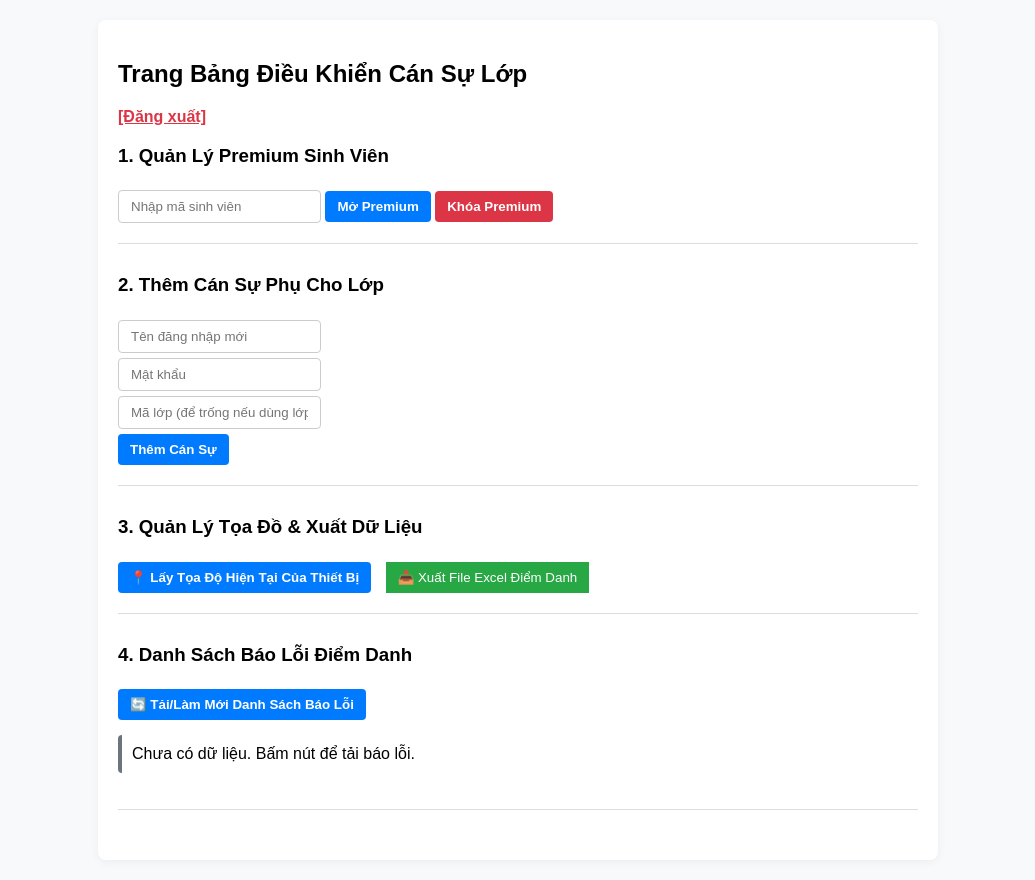
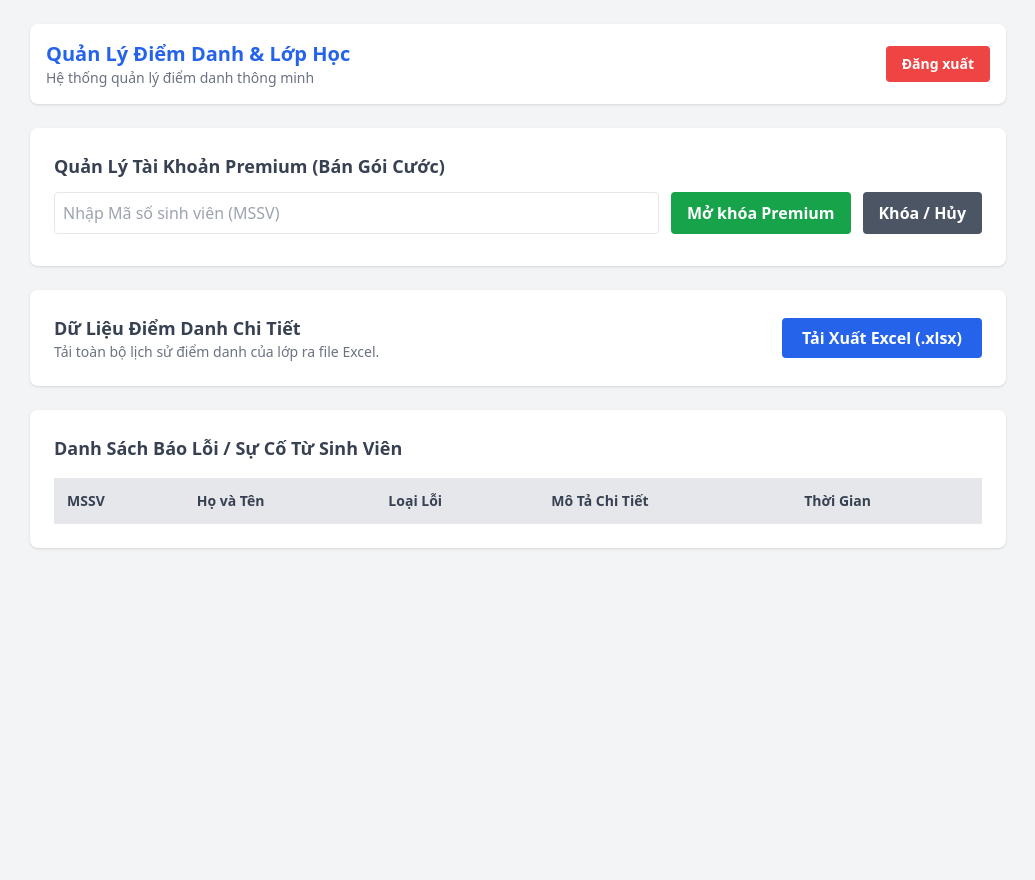
Before and after one commit to dungnguyentien1103-wq/-i-m-Danh-L-p, a Python web app: template templates/class_admin.html in a window 1280 px wide. Shown: the whole page, without its empty margins (122-1157 px from the left). After the commit the page ends 549 px from the top, so only its background shows below. Run offline with Jinja, Linux system fonts and the light colour scheme; the template is opened without the code that fills it, so the values that code supplies are empty; some libraries are stand-ins or nearby versions.

Commit message:
Update class_admin.html

```diff
--- a/templates/class_admin.html
+++ b/templates/class_admin.html
@@ -3,137 +3,119 @@
 <head>
     <meta charset="UTF-8">
     <meta name="viewport" content="width=device-width, initial-scale=1.0">
-    <title>Cán Sự Lớp - Quản Lý Điểm Danh</title>
-    <style>
-        body { font-family: Arial, sans-serif; margin: 20px; background-color: #f8f9fa; }
-        .container { max-width: 800px; margin: 0 auto; background: white; padding: 20px; border-radius: 8px; box-shadow: 0 2px 10px rgba(0,0,0,0.05); }
-        .section { margin-bottom: 30px; border-bottom: 1px solid #ddd; padding-bottom: 20px; }
-        input, button { padding: 8px 12px; margin-top: 5px; border-radius: 4px; border: 1px solid #ccc; }
-        button { background: #007bff; color: white; border: none; cursor: pointer; font-weight: bold; }
-        button:hover { background: #0056b3; }
-        .btn-danger { background: #dc3545; }
-        .btn-danger:hover { background: #bd2130; }
-        .btn-success { background: #28a745; color: white; text-decoration: none; display: inline-block; }
-        .btn-success:hover { background: #218838; }
-        ul { list-style-type: none; padding-left: 0; }
-        li { background: #f1f3f5; padding: 10px; border-radius: 4px; margin-bottom: 8px; border-left: 4px solid #ffc107; }
-    </style>
+    <title>Trang Quản Trị Cán Sự Lớp</title>
+    <script src="https://cdn.tailwindcss.com"></script>
 </head>
-<body>
-<div class="container">
-    <h2>Trang Bảng Điều Khiển Cán Sự Lớp</h2>
-    <p><a href="/logout" style="color: #dc3545; font-weight: bold;">[Đăng xuất]</a></p>
-
-    <!-- 1. Quản lý Premium -->
-    <div class="section">
-        <h3>1. Quản Lý Premium Sinh Viên</h3>
-        <input type="text" id="target_student_id" placeholder="Nhập mã sinh viên">
-        <button onclick="togglePremium(1)">Mở Premium</button>
-        <button onclick="togglePremium(0)" class="btn-danger">Khóa Premium</button>
+<body class="bg-gray-100 font-sans">
+    <div class="container mx-auto p-6 max-w-5xl">
+        <!-- Header -->
+        <div class="flex justify-between items-center mb-6 bg-white p-4 rounded-lg shadow">
+            <div>
+                <h1 class="text-xl font-bold text-blue-600">Quản Lý Điểm Danh & Lớp Học</h1>
+                <p class="text-sm text-gray-500">Hệ thống quản lý điểm danh thông minh</p>
+            </div>
+            <a href="/logout" class="bg-red-500 text-white px-4 py-2 rounded hover:bg-red-600 text-sm font-semibold transition">Đăng xuất</a>
         </div>
 
-    <!-- 2. Tạo cán sự phụ -->
-    <div class="section">
-        <h3>2. Thêm Cán Sự Phụ Cho Lớp</h3>
-        <input type="text" id="sub_username" placeholder="Tên đăng nhập mới"><br>
-        <input type="password" id="sub_password" placeholder="Mật khẩu"><br>
-        <input type="text" id="sub_class" placeholder="Mã lớp (để trống nếu dùng lớp hiện tại)"><br>
-        <button onclick="createSubAdmin()">Thêm Cán Sự</button>
+        <!-- Cấp quyền Premium thương mại hóa -->
+        <div class="bg-white p-6 rounded-lg shadow mb-6">
+            <h2 class="text-lg font-semibold mb-3 text-gray-700">Quản Lý Tài Khoản Premium (Bán Gói Cước)</h2>
+            <div class="flex flex-col sm:flex-row gap-3">
+                <input type="text" id="student_id" placeholder="Nhập Mã số sinh viên (MSSV)" class="border p-2 rounded flex-1 focus:outline-none focus:ring-2 focus:ring-blue-500">
+                <button onclick="updatePremium(1)" class="bg-green-600 text-white px-4 py-2 rounded hover:bg-green-700 font-semibold transition">Mở khóa Premium</button>
+                <button onclick="updatePremium(0)" class="bg-gray-600 text-white px-4 py-2 rounded hover:bg-gray-700 font-semibold transition">Khóa / Hủy</button>
+            </div>
+            <p id="msg" class="text-sm mt-2 font-medium"></p>
         </div>
 
-    <!-- 3. Quản Lý Tọa Đồ & Xuất Dữ Liệu -->
-    <div class="section">
-        <h3>3. Quản Lý Tọa Đồ & Xuất Dữ Liệu</h3>
-        <button onclick="useCurrentLocation()">📍 Lấy Tọa Độ Hiện Tại Của Thiết Bị</button>
-        <a href="/api/class-admin/export-excel" class="btn-success" style="margin-left: 10px; padding: 8px 12px; font-size: 13.33px;">📥 Xuất File Excel Điểm Danh</a>
+        <!-- Xuất Excel -->
+        <div class="bg-white p-6 rounded-lg shadow mb-6 flex flex-col sm:flex-row justify-between items-center gap-4">
+            <div>
+                <h2 class="text-lg font-semibold text-gray-700">Dữ Liệu Điểm Danh Chi Tiết</h2>
+                <p class="text-sm text-gray-500">Tải toàn bộ lịch sử điểm danh của lớp ra file Excel.</p>
+            </div>
+            <a href="/api/class-admin/export-excel" class="bg-blue-600 text-white px-5 py-2 rounded hover:bg-blue-700 font-semibold transition text-center">Tải Xuất Excel (.xlsx)</a>
         </div>
 
-    <!-- 4. Danh Sách Báo Lỗi Từ Sinh Viên -->
-    <div class="section">
-        <h3>4. Danh Sách Báo Lỗi Điểm Danh</h3>
-        <button onclick="loadErrors()">🔄 Tải/Làm Mới Danh Sách Báo Lỗi</button>
-        <ul id="errorList" style="margin-top: 15px;">
-            <li style="border-left-color: #6c757d; background: #fff;">Chưa có dữ liệu. Bấm nút để tải báo lỗi.</li>
-        </ul>
+        <!-- Bảng danh sách báo lỗi từ sinh viên -->
+        <div class="bg-white p-6 rounded-lg shadow">
+            <h2 class="text-lg font-semibold mb-4 text-gray-700">Danh Sách Báo Lỗi / Sự Cố Từ Sinh Viên</h2>
+            <div class="overflow-x-auto">
+                <table class="w-full text-left border-collapse">
+                    <thead>
+                        <tr class="bg-gray-200 text-sm text-gray-700">
+                            <th class="p-3 border">MSSV</th>
+                            <th class="p-3 border">Họ và Tên</th>
+                            <th class="p-3 border">Loại Lỗi</th>
+                            <th class="p-3 border">Mô Tả Chi Tiết</th>
+                            <th class="p-3 border">Thời Gian</th>
+                        </tr>
+                    </thead>
+                    <tbody id="errorTableBody" class="text-sm text-gray-600">
+                        <!-- Dữ liệu được nạp tự động qua JavaScript -->
+                    </tbody>
+                </table>
+            </div>
         </div>
     </div>
 
     <script>
-    // Quản lý Premium
-    async function togglePremium(status) {
-        const studentId = document.getElementById('target_student_id').value.trim();
-        if (!studentId) {
-            alert('Vui lòng nhập Mã sinh viên!');
+        // Xử lý bật/tắt gói Premium
+        async function updatePremium(status) {
+            const student_id = document.getElementById('student_id').value.trim();
+            const msg = document.getElementById('msg');
+
+            if (!student_id) {
+                msg.innerText = "Vui lòng nhập Mã số sinh viên!";
+                msg.className = "text-sm mt-2 text-red-500 font-medium";
                 return;
             }
+
+            try {
                 const res = await fetch('/api/class-admin/toggle-student-premium', {
                     method: 'POST',
                     headers: {'Content-Type': 'application/json'},
-            body: JSON.stringify({ student_id: studentId, status: status })
+                    body: JSON.stringify({ student_id, status })
                 });
                 const data = await res.json();
-        alert(data.message);
+                msg.innerText = data.message;
+                msg.className = data.success ? "text-sm mt-2 text-green-600 font-medium" : "text-sm mt-2 text-red-500 font-medium";
+            } catch (err) {
+                msg.innerText = "Lỗi kết nối đến máy chủ!";
+                msg.className = "text-sm mt-2 text-red-500 font-medium";
+            }
         }
 
-    // Tạo Cán sự phụ
-    async function createSubAdmin() {
-        const username = document.getElementById('sub_username').value.trim();
-        const password = document.getElementById('sub_password').value.trim();
-        const classCode = document.getElementById('sub_class').value.trim();
-
-        if (!username || !password) {
-            alert('Vui lòng nhập đầy đủ Tên đăng nhập và Mật khẩu!');
-            return;
-        }
-
-        const res = await fetch('/api/class-admin/create-sub-admin', {
-            method: 'POST',
-            headers: {'Content-Type': 'application/json'},
-            body: JSON.stringify({ username, password, class_code: classCode })
-        });
-        const data = await res.json();
-        alert(data.message);
-    }
-
-    // Lấy vị trí GPS hiện tại của cán sự
-    function useCurrentLocation() {
-        if (!navigator.geolocation) {
-            alert('Trình duyệt không hỗ trợ định vị GPS!');
-            return;
-        }
-        navigator.geolocation.getCurrentPosition((pos) => {
-            alert(`Tọa độ thiết bị cán sự:\nLatitude (Vĩ độ): ${pos.coords.latitude}\nLongitude (Kinh độ): ${pos.coords.longitude}\n\nHãy cập nhật tọa độ này vào cấu hình cổng điểm danh!`);
-        }, (err) => {
-            alert('Không thể lấy tọa độ. Vui lòng bật GPS trên thiết bị!');
-        });
-    }
-
-    // Tải danh sách các báo lỗi từ sinh viên gửi lên
+        // Tải danh sách báo lỗi tự động
         async function loadErrors() {
             try {
                 const res = await fetch('/api/class-admin/get-errors');
                 const errors = await res.json();
-            const list = document.getElementById('errorList');
-            list.innerHTML = '';
+                const tbody = document.getElementById('errorTableBody');
+                tbody.innerHTML = '';
 
-            if (!errors || errors.length === 0) {
-                list.innerHTML = '<li style="border-left-color: #28a745; background: #e8f8f0;">Không có báo lỗi nào từ sinh viên!</li>';
+                if (errors.length === 0) {
+                    tbody.innerHTML = `<tr><td colspan="5" class="p-4 text-center text-gray-500">Hệ thống chưa ghi nhận báo lỗi nào.</td></tr>`;
                     return;
                 }
 
                 errors.forEach(err => {
-                list.innerHTML += `
-                    <li>
-                        <b>[${err.error_type}]</b> - MSSV: <b>${err.student_id}</b> (${err.student_name || 'N/A'})<br>
-                        <span>Mô tả: ${err.description}</span><br>
-                        <small style="color: #666;">Thời gian gửi: ${err.timestamp}</small>
-                    </li>
+                    tbody.innerHTML += `
+                        <tr class="border-b hover:bg-gray-50">
+                            <td class="p-3 border font-medium">${err.student_id}</td>
+                            <td class="p-3 border">${err.student_name}</td>
+                            <td class="p-3 border text-red-600 font-semibold">${err.error_type}</td>
+                            <td class="p-3 border">${err.description}</td>
+                            <td class="p-3 border text-gray-400 text-xs">${err.timestamp}</td>
+                        </tr>
                     `;
                 });
-        } catch (e) {
-            alert('Lỗi tải danh sách báo lỗi!');
+            } catch (err) {
+                console.error("Không thể tải danh sách lỗi.");
             }
         }
+
+        loadErrors();
     </script>
 </body>
 </html>
```
Lines whose indentation alone changed are shown as unchanged.
